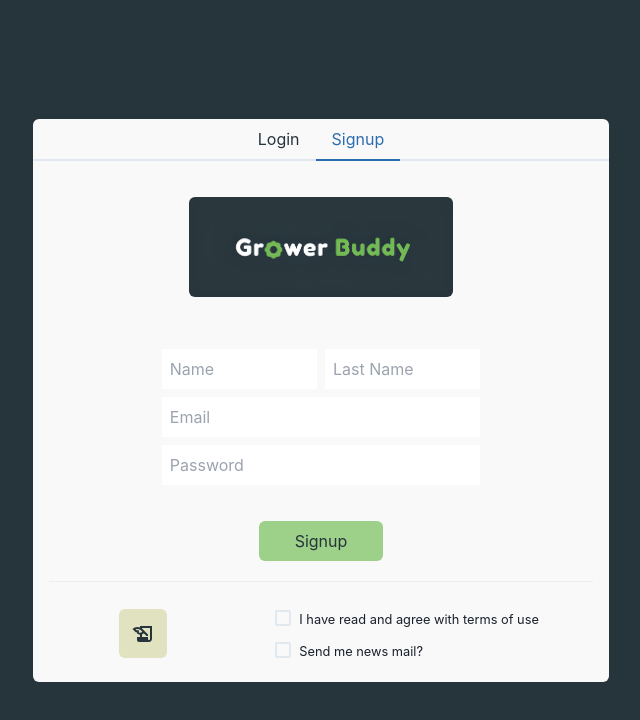
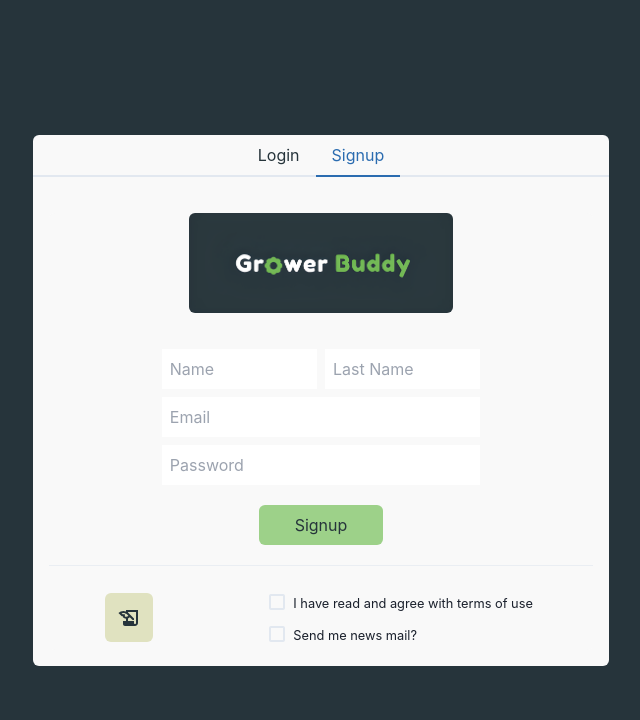
Before and after one commit to alvaropsouza/grower-buddy-frontend, a Next.js app: page / in a window 1280 px wide. Both pictures are taken after a click on the tab "Signup". Shown: the top 720 px of the page, without its empty margins (319-959 px from the left). Built offline with nearby package versions, Linux system fonts and the light colour scheme.

Commit message:
reducing margins

```diff
--- a/src/components/login-form/loginForm.tsx
+++ b/src/components/login-form/loginForm.tsx
@@ -47,7 +47,7 @@ export default function LoginForm() {
           alt=""
           boxSize={100}
           width={"auto"}
-          className="mb-12 flex select-none rounded-lg"
+          className="mb-8 flex select-none rounded-lg"
         />
         <div className="flex w-[90%] flex-col">
           <div className="flex flex-col">
@@ -70,7 +70,7 @@ export default function LoginForm() {
               autoComplete="true"
             />
           </div>
-          <div className="mx-2 flex justify-end">
+          <div className="flex justify-end">
             <small className="cursor-pointer text-[#26343b]">
               {" "}
               <a>Forgot password?</a>{" "}
--- a/src/components/login-signup-form/LoginSignupForm.tsx
+++ b/src/components/login-signup-form/LoginSignupForm.tsx
@@ -7,14 +7,14 @@ export default function LoginSignupForm() {
     <Tabs
       align="center"
       size="md"
-      className="items-center rounded-md bg-[#f9f9f9]"
+      className="items-center rounded-md bg-[#f9f9f9] "
     >
       <TabList className="text-[#26343b]">
         <Tab>Login</Tab>
         <Tab>Signup</Tab>
       </TabList>
 
-      <TabPanels>
+      <TabPanels className="">
         <TabPanel>
           <LoginForm />
         </TabPanel>
--- a/src/components/signup-form/signupForm.tsx
+++ b/src/components/signup-form/signupForm.tsx
@@ -50,7 +50,7 @@ export default function SignupForm() {
           alt=""
           boxSize={100}
           width={"auto"}
-          className="mb-12 flex select-none rounded-md"
+          className="mb-8 flex select-none rounded-md"
         />
         <div className="flex w-[60%] flex-col">
           <div className="flex flex-col">
@@ -74,6 +74,7 @@ export default function SignupForm() {
                 autoComplete="true"
               />
             </div>
+
             <input
               type="email"
               name="email"
@@ -99,7 +100,7 @@ export default function SignupForm() {
         </div>
       </form>
       <Divider className="my-5" />
-      <div className="mx-2 flex justify-around align-bottom">
+      <div className="m-0 flex justify-around align-bottom">
         <TermsOfServiceModal />
         <div className="flex flex-col text-left">
           <Checkbox className="p-1">
--- a/src/components/ui/Buttons.tsx
+++ b/src/components/ui/Buttons.tsx
@@ -16,7 +16,7 @@ export function SignupButton() {
   return (
     <button
       type="submit"
-      className="mt-8 rounded-md bg-[#9DD189] p-2 px-9 text-[#26343b] hover:bg-[#6FBD52] focus:outline-none"
+      className="mt-4 rounded-md bg-[#9DD189] p-2 px-9 text-[#26343b] hover:bg-[#6FBD52] focus:outline-none"
     >
       Signup
     </button>
@@ -29,7 +29,7 @@ export function TermsButton() {
       <Tooltip label="Open terms of use">
         <button
           type="submit"
-          className="mx-3 my-auto h-fit rounded-md bg-[#e0e2c0] p-3 text-[#26343b] hover:bg-[#e0e2c098]"
+          className="my-auto h-fit rounded-md bg-[#e0e2c0] p-3 text-[#26343b] hover:bg-[#e0e2c098]"
         >
           <HistoryEduOutlinedIcon />
         </button>
--- a/src/components/ui/TermsOfservice.tsx
+++ b/src/components/ui/TermsOfservice.tsx
@@ -16,7 +16,7 @@ export default function TermsOfServiceModal() {
   const { isOpen, onOpen, onClose } = useDisclosure();
   return (
     <>
-      <div onClick={onOpen} className="mx-2 flex">
+      <div onClick={onOpen} className="flex">
         <TermsButton />
       </div>
 
--- a/src/pages/index.tsx
+++ b/src/pages/index.tsx
@@ -10,7 +10,7 @@ export default function Home() {
         <link rel="icon" href="/favicon.ico" />
       </Head>
 
-      <main className="min-w-screen flex min-h-screen flex-col items-center justify-center bg-[#26343b]	">
+      <main className="min-w-screen flex min-h-screen flex-col items-center justify-center bg-[#26343b]">
         <LoginSignupForm />
       </main>
     </>
```
